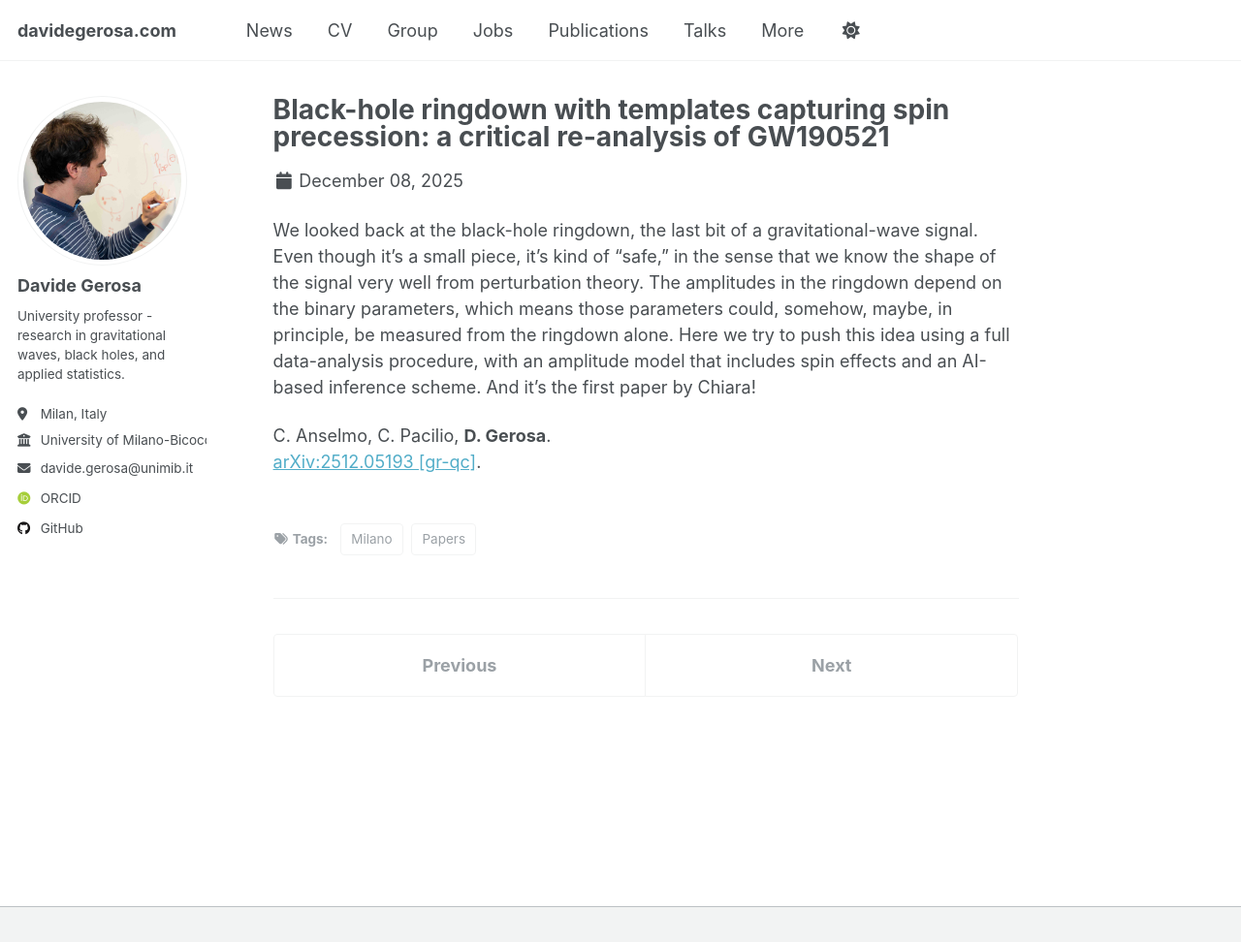
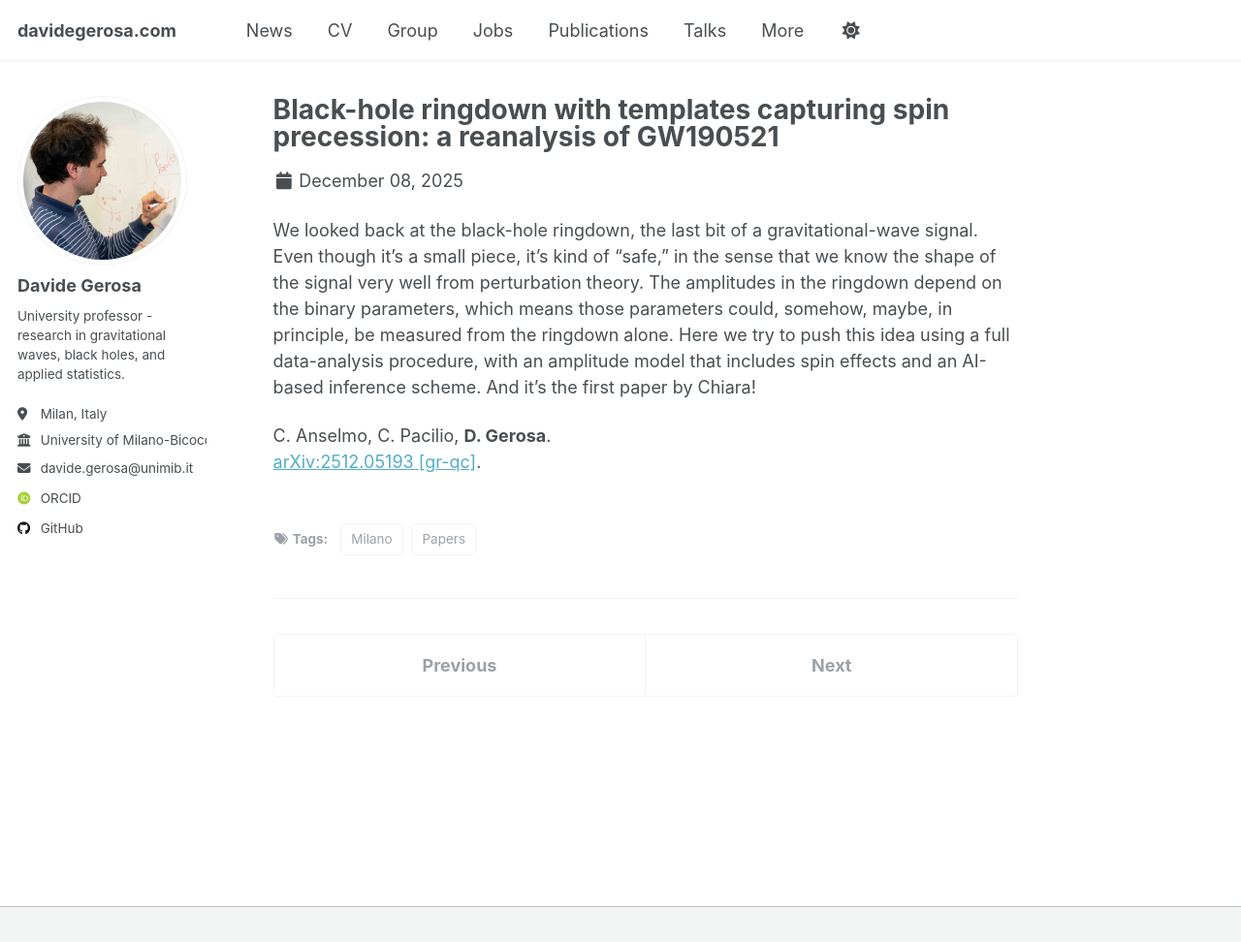
Before and after one commit to dgerosa/website, a Jekyll site: the page built from _posts/2025-12-08-black-hole-ringdown-with-templates-capturing-spin-precession-a-reanalysis-of-gw190521.md, in a window 1280 px wide and 972 px high. Shown: the whole window at 97% size. Built offline with Jekyll 4.4.1, drawn with Linux system fonts in a browser that asks for light colours; some web fonts are replaced.

Commit message:
Sun Jun 14 16:24:45 CEST 2026

```diff
--- a/_posts/2025-12-08-black-hole-ringdown-with-templates-capturing-spin-precession-a-critical-re-analysis-of-gw190521.md
+++ b/_posts/2025-12-08-black-hole-ringdown-with-templates-capturing-spin-precession-a-reanalysis-of-gw190521.md
@@ -1,7 +1,7 @@
 ---
-title: "Black-hole ringdown with templates capturing spin precession: a critical re-analysis of GW190521"
+title: "Black-hole ringdown with templates capturing spin precession: a reanalysis of GW190521"
 date: 2025-12-08
-permalink: /posts/2025-12-08-black-hole-ringdown-with-templates-capturing-spin-precession-a-critical-re-analysis-of-gw190521
+permalink: /posts/2025-12-08-black-hole-ringdown-with-templates-capturing-spin-precession-a-reanalysis-of-gw190521
 tags:
   - Papers
   - Milano
```
